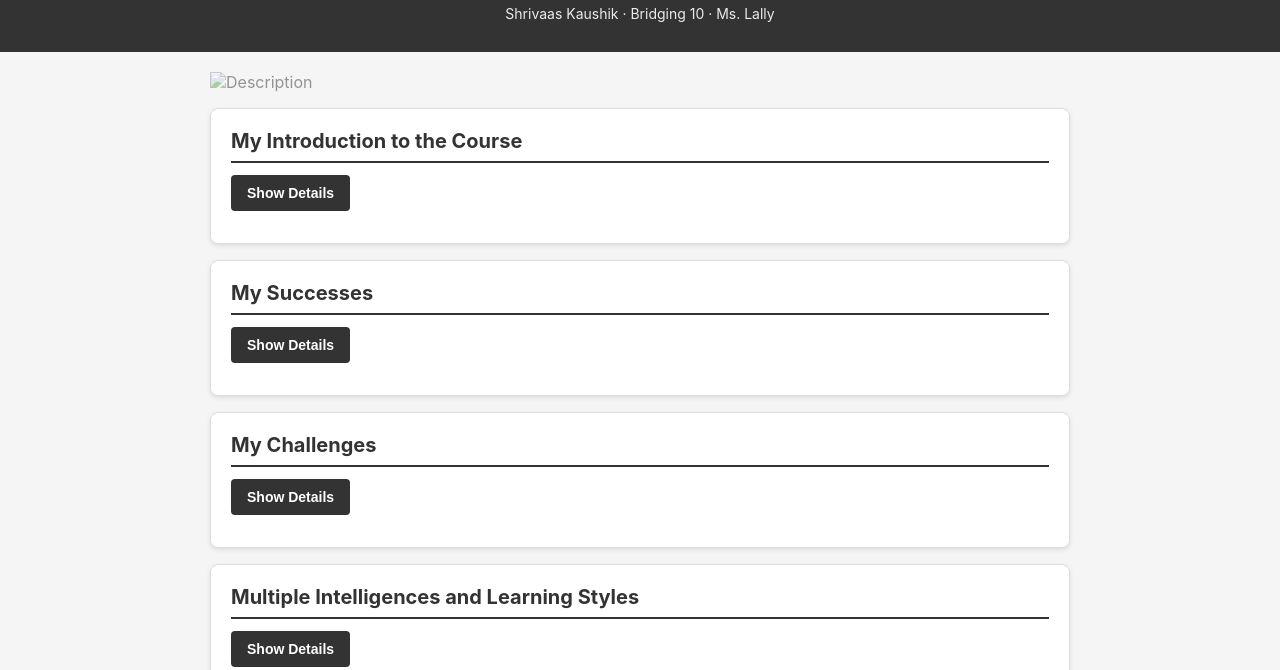
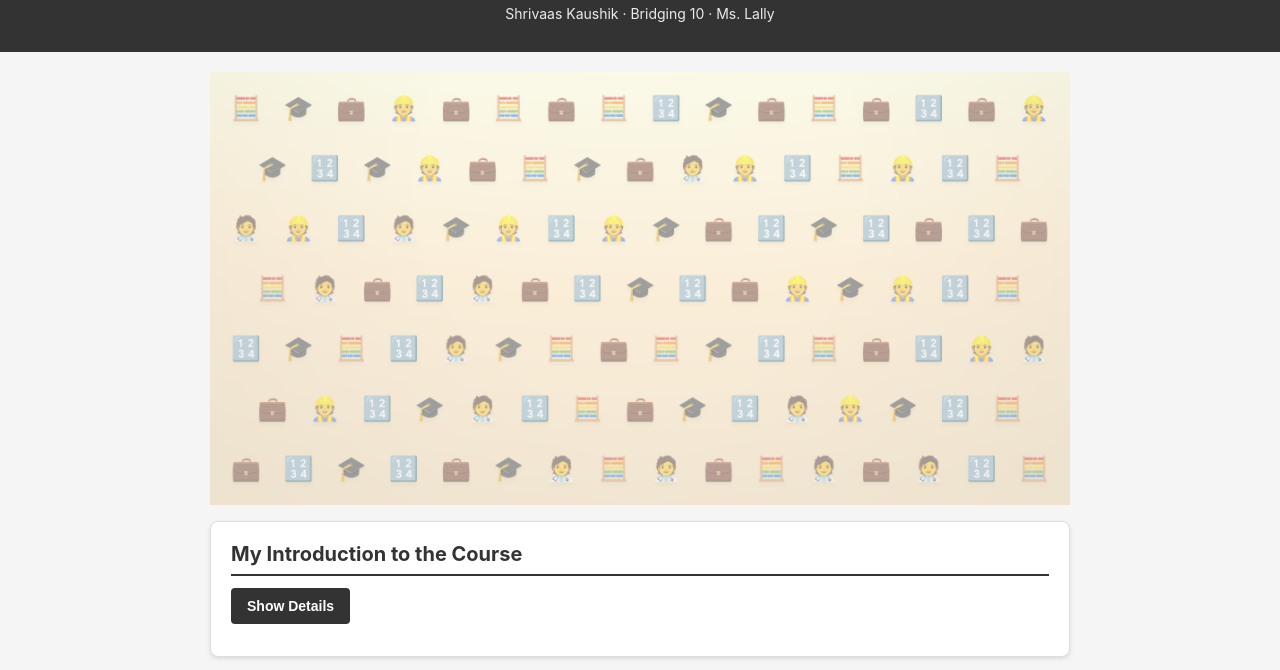
Before and after one commit to cactus-cat/peertutoring, a website: page index.html in a window 1280 px wide. Shown: the part 72-742 px from the top of the page. Drawn offline with Linux system fonts and the light colour scheme; no server answers.

Commit message:
Update image source in index.html

```diff
--- a/index.html
+++ b/index.html
@@ -12,7 +12,7 @@
     <h2 class="subheader">Shrivaas Kaushik · Bridging 10 · Ms. Lally</h2>
   </header>
   <main>
-    <img src="images/" alt="Description" style="width: 100%; height: auto; opacity: 0.5;">
+    <img src="images/emoji-ffe7bd-1920x966.png" alt="Description" style="width: 100%; height: auto; opacity: 0.5;">
     <!-- Section 1: My Introduction to the Course -->
     <section class="content-section">
       <h2>My Introduction to the Course</h2>
```
